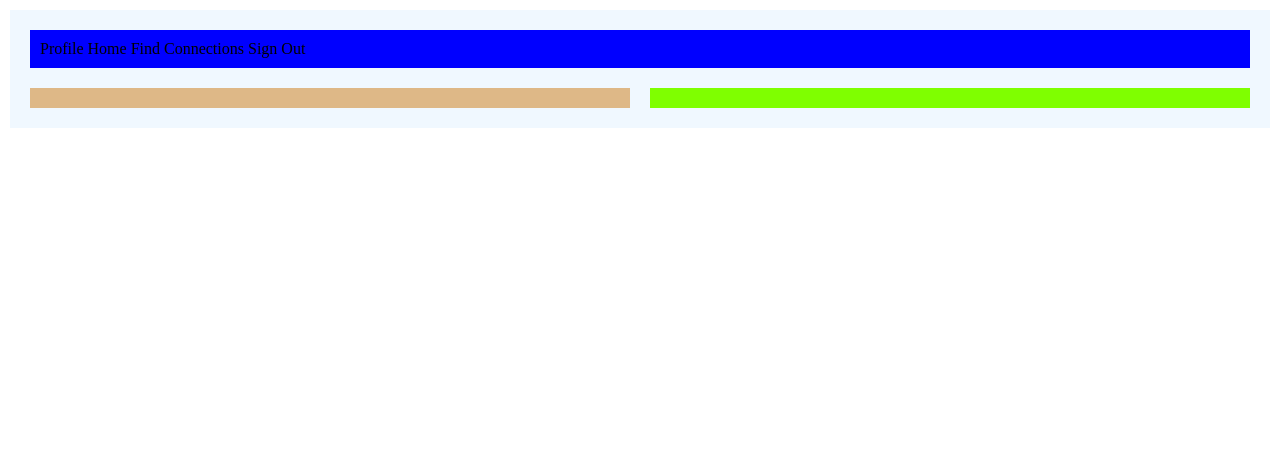
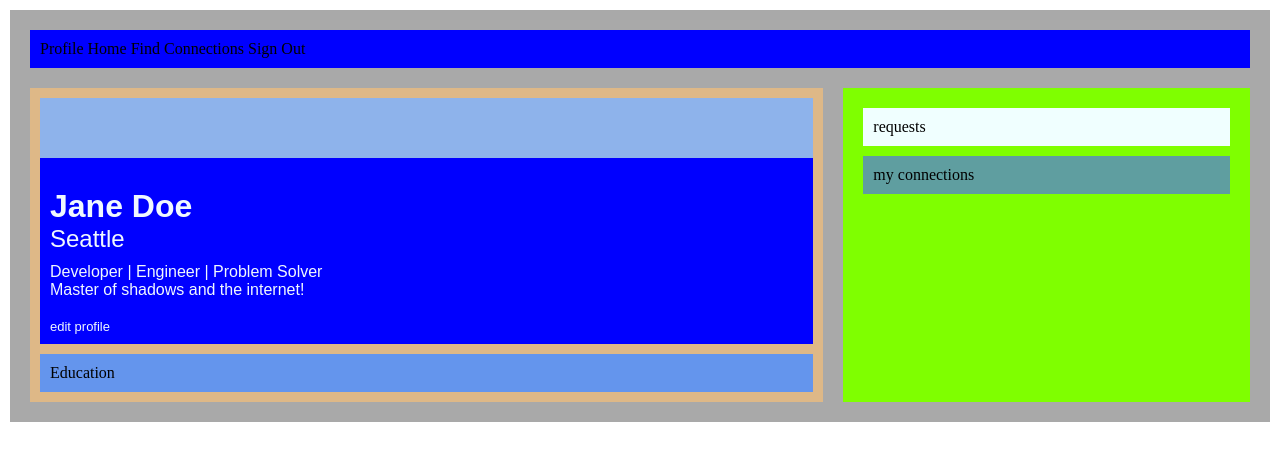
Before and after one commit to simonallenoliver/Oliver_Simon_ProfilePage, a plain HTML site: page index.html in a window 1280 px wide. Drawn offline with Linux system fonts and the light colour scheme.

Commit message:
set main boxes; started text

```diff
--- a/index.html
+++ b/index.html
@@ -16,15 +16,42 @@
             Profile Home Find Connections Sign Out
         </div>
 
+        <!-- this box houses the two columns found under the navbar -->
         <div class = "cols">
 
-            <!-- this is the left column containing two main blocks -->
+            <!-- this is the left column containing the profilebox block and education block -->
             <div class="col1">
+
+                <div class="profilebox">
+                    <div class = "box1">
+
+                    </div>
+                    <div class="box2">
+                        <h1 id = "jane">Jane Doe</h1>
+                        <h2 id = "seattle">Seattle</h2>
+                        <p>Developer | Engineer | Problem Solver</p>
+                        <p>Master of shadows and the internet!</p>
+                        <p id="editprofile">edit profile</p>
+                    </div>
+
+                </div>
+
+                <div class="education">
+                    Education
+                </div>
 
             </div>
 
             <!-- this is the right column containg two main blocks -->
             <div class = "col2">
+
+                <div class = "requests">
+                    requests
+                </div>
+
+                <div class="connections">
+                    my connections
+                </div>
 
             </div>
 
--- a/style.css
+++ b/style.css
@@ -1,12 +1,18 @@
 
 /* CSS reset */
 *{
-    margin:0;
-    padding:0;
+    margin:0px;
+    padding:0px;
+}
+
+p{
+    color:aliceblue;
+    font-size:medium;
+    font-weight: 100;
 }
 
 .fullpage{
-    background-color: aliceblue;
+    background-color:darkgrey;
     margin: 10px;
     padding: 10px;
 
@@ -25,10 +31,60 @@
 
 .col1{
     background-color: burlywood;
+    flex: 2;
     margin: 10px;
-    padding:10px;
-    flex: 1;
+    padding: 10px;
 
+}
+
+.profilebox{
+    background-color:crimson;
+    margin: 0px;
+    padding: 0px;
+
+
+.box1{
+    background-color:rgb(142, 179, 235);
+    margin: 0px;
+    padding: 30px;
+}
+
+.box2{
+    background-color:blue;
+    margin: 0px;
+    padding-top: 30px;
+    padding-left: 10px;
+    padding-bottom: 10px;
+    font-family: sans-serif;
+    font-weight: 500;
+    font-size: larger;
+}
+
+#jane{
+    font-family: sans-serif;
+    font-weight: 600;
+    font-size:xx-large;
+    color: aliceblue;
+}
+#seattle{
+    font-family: sans-serif;
+    font-weight: 400;
+    font-size:x-large;
+    color: aliceblue;
+    padding-bottom: 10px;
+}
+
+#editprofile{
+    padding-top: 20px;
+    font-size: small;
+}
+
+}
+
+.education{
+    background-color: cornflowerblue;
+    margin-top: 10px;
+    padding: 10px;
 }
 
 .col2{
@@ -37,3 +93,15 @@
     padding: 10px;
     flex: 1;
 }
+
+.requests{
+background-color: azure;
+margin: 10px;
+padding: 10px;
+}
+
+.connections{
+background-color: cadetblue;
+margin: 10px;
+padding: 10px;
+}
```
